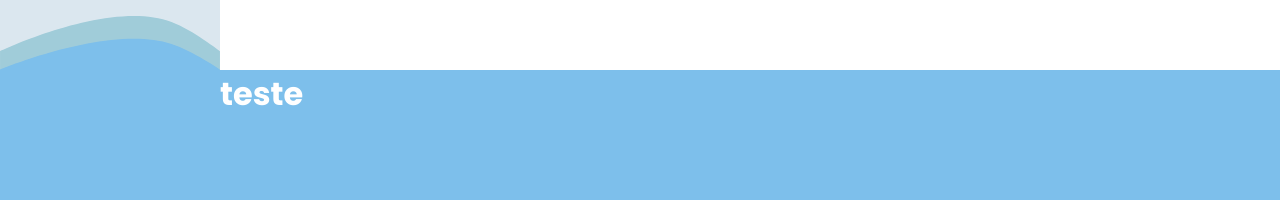
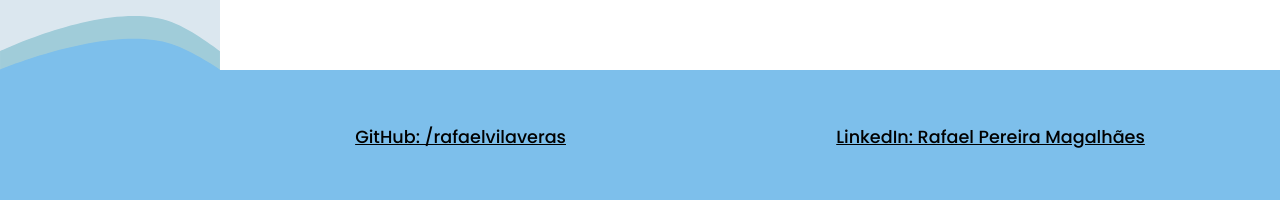
Before and after one commit to rafaelvilaveras/ada-cielo-project-v2, a React (Vite) app in the folder Frontend/: page / in a window 1280 px wide. Shown: the part 597-797 px from the top of the page. Built offline with nearby package versions, Linux system fonts and the light colour scheme; no server answers.

Commit message:
Chore: home

```diff
--- a/Frontend/src/pages/appHub/appHub.jsx
+++ b/Frontend/src/pages/appHub/appHub.jsx
@@ -34,7 +34,8 @@
                   <p>Existem 2 (dois) exemplos de gráficos nessa página, um de barras e outro de setores, ambos usam apenas um tipo de informação, apenas para exemplificar que a API está funcional.</p>
                 </div>
                 <footer className="home-footer">
-                  <h1>teste</h1>
+                  <a target='_blank' rel='noreferrer'  href="https://github.com/rafaelvilaveras">GitHub: /rafaelvilaveras</a>
+                  <a target='_blank' rel='noreferrer'  href="https://www.linkedin.com/in/rafaelvilaveras/">LinkedIn: Rafael Pereira Magalhães</a>
                 </footer>
               </div>
             }
--- a/Frontend/src/pages/appHub/style.js
+++ b/Frontend/src/pages/appHub/style.js
@@ -54,6 +54,8 @@
   }
 
   .text-wrapper {
+    width: 85%;
+    align-self: center;
     display: flex;
     flex-direction: column;
     gap: 0.5rem;
@@ -62,9 +64,18 @@
 
   .home-footer {
     width: 100%;
+    display: flex;
     min-height: 8.3rem;
     background-color: #7DBFEB;
     color: white;
+    justify-content: space-around;
+    align-items: center;
+  }
+
+  .home-footer a {
+    font-size: 1.1rem;
+    font-weight: 500;
+    color: ${(props) => {return props.theme.textDefault}};
   }
 
   @media (max-width: 750px) {
```
